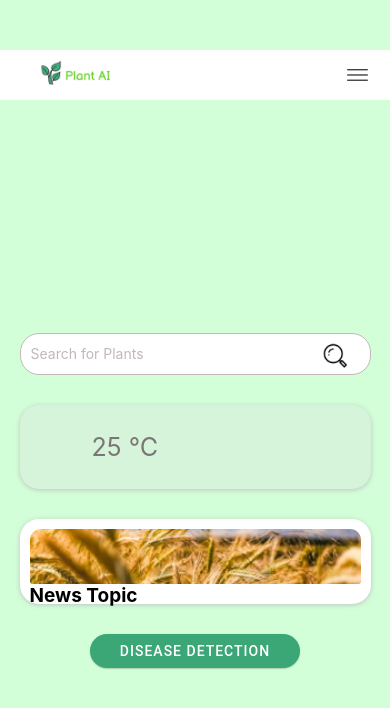
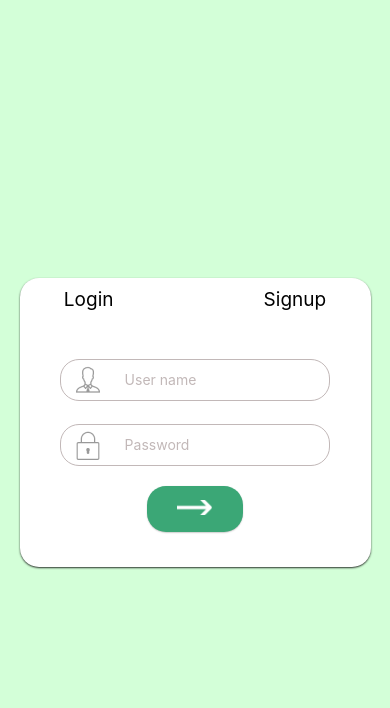
Before and after one commit to arjunaj5/PlantAi, a React Native app: screen /LoginSignup in a window 390 px wide. Shown: the top 708 px of the page. Built offline with nearby package versions, Linux system fonts and the light colour scheme.

Commit message:
added navigation, layouts

```diff
--- a/App.js
+++ b/App.js
@@ -1,22 +1,34 @@
 import { StatusBar } from 'expo-status-bar';
 import React from 'react';
 import { StyleSheet, Text, View, SafeAreaView } from 'react-native';
+import { NavigationContainer } from '@react-navigation/native';
+import { createNativeStackNavigator } from '@react-navigation/native-stack';
+
+const Stack = createNativeStackNavigator();
 
 // Components
-import Header from './Components/Header';
 import LoginOrSignup from './Screens/LoginOrSignup';
 import Home from './Screens/Home';
-import Default from './Layouts/Default';
 
 export default function App() {
   return (
-    <SafeAreaView style={styles.container}>
-      {/* <LoginOrSignup /> */}
-      <Default>
-        <Home />
-      </Default>
-      <StatusBar style="auto" />
-    </SafeAreaView>
+    <NavigationContainer>
+      <Stack.Navigator
+        screenOptions={{
+          headerShown: false
+        }}
+      >
+        <Stack.Screen
+          name="LoginSignup"
+          component={LoginOrSignup}
+        />
+
+        <Stack.Screen
+          name="Home"
+          component={Home}
+        />
+      </Stack.Navigator>
+    </NavigationContainer>
   );
 }
 
--- a/Components/Header/styles.js
+++ b/Components/Header/styles.js
@@ -2,15 +2,13 @@
 
 const styles = StyleSheet.create({
 container: {
-    position: 'absolute',
     backgroundColor: '#fff',
-    top: 50,
     zIndex:2,
     flexDirection: 'row',
     justifyContent: 'space-between',
     alignItems: 'center',
     width: '100%',
-    paddingHorizontal: 20
+    paddingHorizontal: 20,
 },
 logo: {
     width: 100,
--- a/Layouts/Default.js
+++ /dev/null
@@ -1,11 +0,0 @@
-import React from 'react';
-import Header from '../Components/Header';
-
-function Default({children}) {
-  return <>
-    <Header />
-    {children}
-  </>;
-}
-
-export default Default;
--- /dev/null
+++ b/Layouts/DefaultView.js
@@ -0,0 +1,26 @@
+import React from 'react';
+import { StyleSheet, View, Platform, StatusBar } from 'react-native';
+import Header from '../Components/Header';
+
+const DefaultView = ({children, hideHeader}) => {
+  const styles = StyleSheet.create({
+    root: {
+      flex: 1,
+      backgroundColor: '#D3FFD8',
+      alignItems: 'center',
+      paddingTop: StatusBar.currentHeight,
+      justifyContent: hideHeader ? 'center' : 'flex-start'
+    },
+  })
+
+  return (
+    <View style={styles.root}>
+      { !hideHeader && <Header />}
+      {children}
+    </View>
+  );
+}
+
+
+
+export default DefaultView;
--- a/Screens/Home/index.js
+++ b/Screens/Home/index.js
@@ -6,12 +6,14 @@
 import Weather from '../../Components/Home/Weather';
 import Header from '../../Components/Header';
 import styles from './styles'
+import DefaultView from '../../Layouts/DefaultView';
 
 const search = require('../../assets/images/Home/search.png')
 
 const Home = () => {
 
   return (
+    <DefaultView>
       <View style={styles.container}>
         <SearchBar placeholder={'Search for Plants'} img={search} />
         <Weather />
@@ -20,6 +22,7 @@
           DISEASE DETECTION
         </Button>
       </View>
+    </DefaultView>
   )
 }
 
--- a/Screens/LoginOrSignup.js
+++ b/Screens/LoginOrSignup.js
@@ -4,16 +4,19 @@
 import InputBox from '../Components/LoginOrSignup/InputBox';
 
 import { Button } from 'react-native-paper';
+import DefaultView from '../Layouts/DefaultView';
 
 const email = require('../assets/images/login/email.png')
 const username = require('../assets/images/login/username.png')
 const password = require('../assets/images/login/password.png')
 const arrow = require('../assets/images/login/arrow.png')
 
-function LoginOrSignup() {
+function LoginOrSignup( { navigation }) {
 
   const [status, setStatus] = useState('login')
-  return <View style = {styles.container}>
+  return (
+    <DefaultView hideHeader>
+      <View style = {styles.container}>
         <Header status = {status} setStatus = {setStatus}/>
 
         <View style={styles.form}>
@@ -22,14 +25,20 @@
           <InputBox placeholder={'Email Id'} img = {email} /> }
           <InputBox placeholder={'Password'} img = {password} />
 
-      <Button style={styles.button} color = "#3BA776" mode="contained" onPress={() => console.log('Pressed')}>
+          <Button style={styles.button} color = "#3BA776" mode="contained"
+            onPress={() =>
+              navigation.navigate('Home', { name: 'Home' })
+            }
+          >
           <Image
             source={arrow}
             style={styles.arrow}
             />
           </Button>
         </View>
-  </View>;
+      </View>
+    </DefaultView>
+  );
 }
 
 const styles = StyleSheet.create({
@@ -51,12 +60,14 @@
   },
   button: {
     marginTop: 20,
-    width: 100,
+    width: '35%',
+    maxWidth:300,
+    paddingVertical:5,
     borderRadius: 19,
   },
   arrow: {
     width:35,
-    height:10,
+    height:15,
   }
 });
 
--- a/package.json
+++ b/package.json
@@ -10,13 +10,17 @@
     "eject": "expo eject"
   },
   "dependencies": {
+    "@react-navigation/native": "^6.0.6",
+    "@react-navigation/native-stack": "^6.2.5",
     "expo": "~43.0.2",
     "expo-status-bar": "~1.1.0",
     "react": "17.0.1",
     "react-dom": "17.0.1",
     "react-native": "0.64.3",
     "react-native-paper": "^4.11.1",
-    "react-native-web": "0.17.1"
+    "react-native-web": "0.17.1",
+    "react-native-screens": "~3.8.0",
+    "react-native-safe-area-context": "3.3.2"
   },
   "devDependencies": {
     "@babel/core": "^7.12.9"
```
Also changed, not shown: 1 other file (tests, documents, lock files or other folders). Lines whose indentation alone changed are shown as unchanged.
